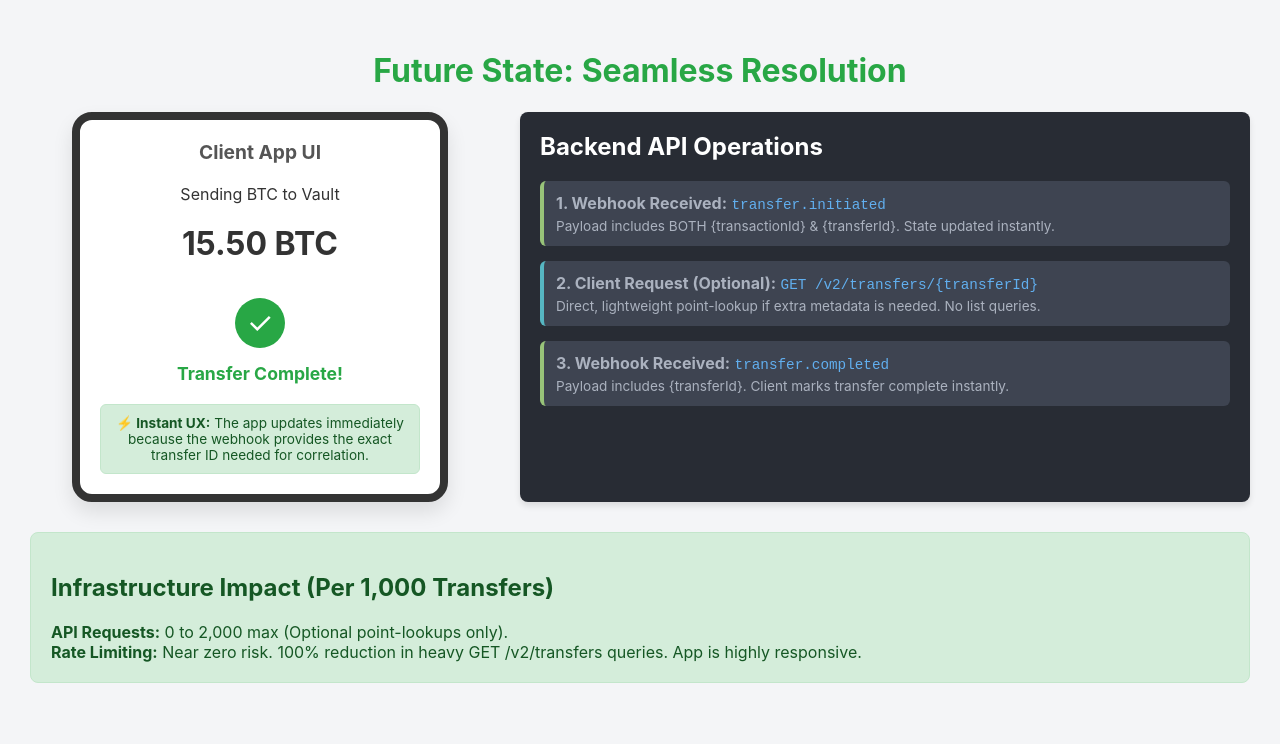
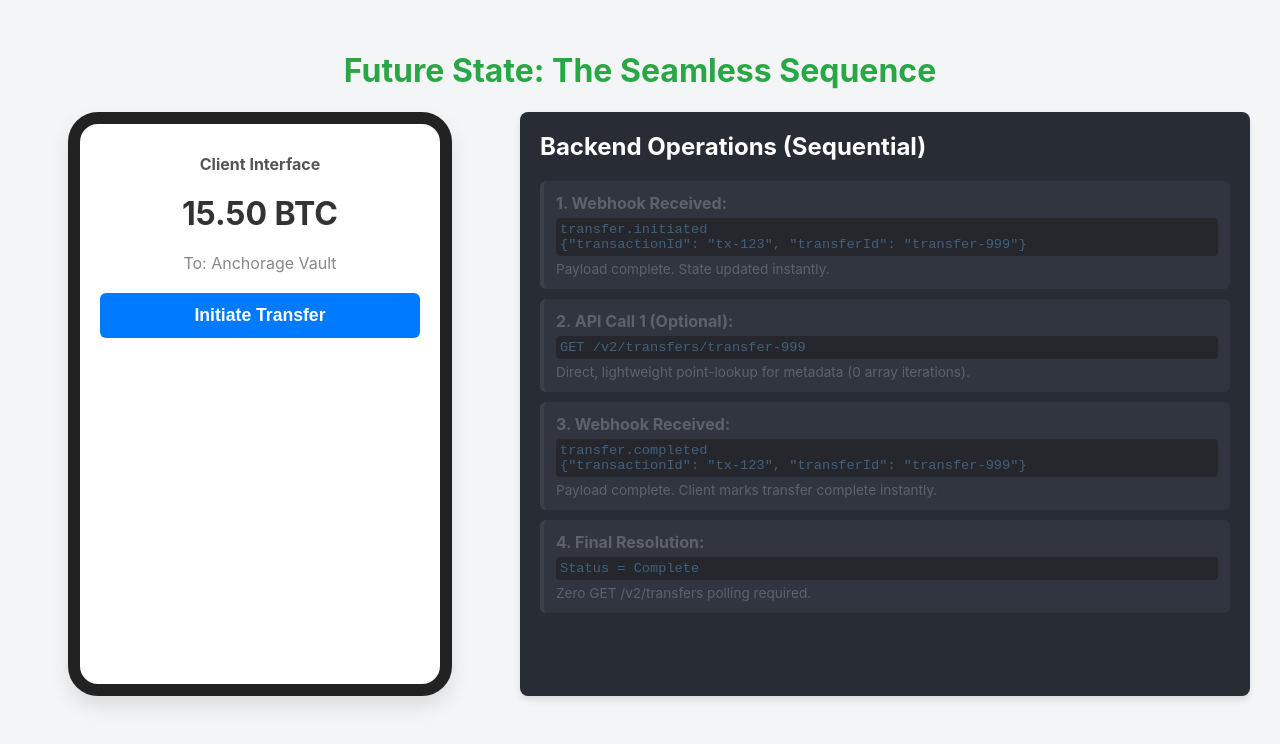
Before and after one commit to zuhair-imaduddin-anchor/webhook-enhancement-new, a plain HTML site: page index.html in a window 1280 px wide. Drawn offline with Linux system fonts and the light colour scheme.

Commit message:
Update title and improve app UI styling

```diff
--- a/index.html
+++ b/index.html
@@ -3,75 +3,93 @@
 <head>
     <meta charset="UTF-8">
     <meta name="viewport" content="width=device-width, initial-scale=1.0">
-    <title>Future State: Seamless Experience</title>
+    <title>Future State: Sequential Ops</title>
     <style>
         body { font-family: -apple-system, BlinkMacSystemFont, sans-serif; margin: 0; padding: 30px; background-color: #f4f5f7; color: #333; }
         h1 { text-align: center; color: #28a745; }
         .grid { display: flex; gap: 30px; margin-top: 20px; }
 
-        /* App UI (Left Side) */
+        /* App UI */
         .app-container { flex: 1; display: flex; justify-content: center; }
-        .mobile-app { width: 320px; background: white; border-radius: 20px; box-shadow: 0 10px 20px rgba(0,0,0,0.1); border: 8px solid #333; padding: 20px; display: flex; flex-direction: column; align-items: center; text-align: center; }
-        .app-header { font-size: 1.2em; font-weight: bold; margin-bottom: 20px; color: #555; }
+        .mobile-app { width: 320px; height: 500px; background: white; border-radius: 30px; box-shadow: 0 10px 20px rgba(0,0,0,0.1); border: 12px solid #222; padding: 30px 20px; display: flex; flex-direction: column; align-items: center; text-align: center; position: relative; }
         .amount { font-size: 2em; font-weight: bold; margin: 20px 0; }
+        .btn { background: #007bff; color: white; border: none; padding: 12px 24px; border-radius: 6px; font-size: 1.1em; cursor: pointer; width: 100%; margin-top: 20px; font-weight: bold; }
 
-        /* Success Checkmark */
-        .success-icon { width: 50px; height: 50px; background-color: #28a745; border-radius: 50%; display: flex; align-items: center; justify-content: center; color: white; font-size: 30px; margin: 15px auto; }
-        .status-text { color: #28a745; font-size: 1.1em; font-weight: bold; margin-bottom: 20px; }
-        .unlocked-note { background: #d4edda; color: #155724; padding: 10px; border-radius: 6px; font-size: 0.85em; margin-top: auto; border: 1px solid #c3e6cb; }
+        .spinner { border: 4px solid #f3f3f3; border-top: 4px solid #28a745; border-radius: 50%; width: 40px; height: 40px; animation: spin 1s linear infinite; margin: 20px auto; display: none; }
+        @keyframes spin { 0% { transform: rotate(0deg); } 100% { transform: rotate(360deg); } }
 
-        /* API Flow (Right Side) */
-        .api-flow { flex: 1.5; background: #282c34; color: #abb2bf; padding: 20px; border-radius: 8px; box-shadow: 0 4px 6px rgba(0,0,0,0.1); }
-        .api-step { margin-bottom: 15px; padding: 12px; background: #3e4451; border-radius: 6px; border-left: 4px solid #98c379; }
-        .api-step code { color: #61afef; font-size: 1.1em; }
+        .status-text { color: #666; font-size: 0.9em; margin-bottom: 20px; min-height: 40px; }
+        .unlocked-note { background: #d4edda; color: #155724; padding: 10px; border-radius: 6px; font-size: 0.85em; margin-top: auto; border: 1px solid #c3e6cb; display: none; }
+
+        /* API Flow */
+        .api-flow { flex: 1.5; background: #282c34; color: #abb2bf; padding: 20px; border-radius: 8px; box-shadow: 0 4px 6px rgba(0,0,0,0.1); display: flex; flex-direction: column; gap: 10px; }
+        .api-step { padding: 12px; background: #3e4451; border-radius: 6px; border-left: 4px solid #5c6370; opacity: 0.4; transition: all 0.3s ease; }
+        .api-step.active { opacity: 1; border-left-color: #56b6c2; background: #4b5263; transform: translateX(-5px); box-shadow: 0 4px 8px rgba(0,0,0,0.2); }
+        .api-step.done { opacity: 0.8; border-left-color: #98c379; }
+        .api-step code { color: #61afef; font-size: 1.05em; display: block; margin-top: 5px; background: #222; padding: 4px; border-radius: 4px;}
         .api-step .note { display: block; margin-top: 5px; font-size: 0.85em; color: #abb2bf; }
 
-        /* Metrics */
-        .metrics { margin-top: 30px; padding: 20px; border-radius: 8px; background-color: #d4edda; border: 1px solid #c3e6cb; color: #155724; }
     </style>
 </head>
 <body>
 
-    <h1>Future State: Seamless Resolution</h1>
+    <h1>Future State: The Seamless Sequence</h1>
 
     <div class="grid">
         <div class="app-container">
             <div class="mobile-app">
-                <div class="app-header">Client App UI</div>
-                <div>Sending BTC to Vault</div>
+                <div style="font-weight: bold; color: #555;">Client Interface</div>
                 <div class="amount">15.50 BTC</div>
-                <div class="success-icon">✓</div>
-                <div class="status-text">Transfer Complete!</div>
+                <div style="color: #888;">To: Anchorage Vault</div>
 
-                <div class="unlocked-note">
-                    <strong>⚡ Instant UX:</strong> The app updates immediately because the webhook provides the exact transfer ID needed for correlation.
+                <button class="btn" id="startBtn" onclick="runSimulation()">Initiate Transfer</button>
+
+                <div class="spinner" id="spinner"></div>
+                <div class="status-text" id="statusText"></div>
+
+                <div class="unlocked-note" id="note">
+                    <strong>⚡ Instant Correlation:</strong> App resolved state instantly. Zero heavy API polling required.
                 </div>
             </div>
         </div>
 
-        <div class="api-flow">
-            <h2 style="color: white; margin-top: 0;">Backend API Operations</h2>
-
-            <div class="api-step">
-                <strong>1. Webhook Received:</strong> <code>transfer.initiated</code>
-                <span class="note">Payload includes BOTH {transactionId} & {transferId}. State updated instantly.</span>
-            </div>
-            <div class="api-step" style="border-left-color: #56b6c2;">
-                <strong>2. Client Request (Optional):</strong> <code>GET /v2/transfers/{transferId}</code>
-                <span class="note">Direct, lightweight point-lookup if extra metadata is needed. No list queries.</span>
-            </div>
-            <div class="api-step">
-                <strong>3. Webhook Received:</strong> <code>transfer.completed</code>
-                <span class="note">Payload includes {transferId}. Client marks transfer complete instantly.</span>
-            </div>
+        <div class="api-flow" id="flowBox">
+            <h2 style="color: white; margin-top: 0; margin-bottom: 10px;">Backend Operations (Sequential)</h2>
+            <div class="api-step" id="step1"><strong>1. Webhook Received:</strong> <code>transfer.initiated<br>{"transactionId": "tx-123", "transferId": "transfer-999"}</code><span class="note">Payload complete. State updated instantly.</span></div>
+            <div class="api-step" id="step2"><strong>2. API Call 1 (Optional):</strong> <code>GET /v2/transfers/transfer-999</code><span class="note">Direct, lightweight point-lookup for metadata (0 array iterations).</span></div>
+            <div class="api-step" id="step3"><strong>3. Webhook Received:</strong> <code>transfer.completed<br>{"transactionId": "tx-123", "transferId": "transfer-999"}</code><span class="note">Payload complete. Client marks transfer complete instantly.</span></div>
+            <div class="api-step" id="step4"><strong>4. Final Resolution:</strong> <code>Status = Complete</code><span class="note">Zero GET /v2/transfers polling required.</span></div>
         </div>
     </div>
 
-    <div class="metrics">
-        <h2>Infrastructure Impact (Per 1,000 Transfers)</h2>
-        <strong>API Requests:</strong> 0 to 2,000 max (Optional point-lookups only).<br>
-        <strong>Rate Limiting:</strong> Near zero risk. 100% reduction in heavy GET /v2/transfers queries. App is highly responsive.
-    </div>
+    <script>
+        const sleep = ms => new Promise(r => setTimeout(r, ms));
 
+        async function runSimulation() {
+            document.getElementById('startBtn').style.display = 'none';
+            document.getElementById('spinner').style.display = 'block';
+            document.getElementById('note').style.display = 'block';
+            const status = document.getElementById('statusText');
+
+            status.innerHTML = "<strong>Processing...</strong>";
+
+            for(let i=1; i<=4; i++) {
+                const step = document.getElementById(`step${i}`);
+                if(i > 1) document.getElementById(`step${i-1}`).className = "api-step done";
+
+                step.className = "api-step active";
+
+                // Rapid processing because no heavy queries are needed
+                await sleep(1000);
+            }
+
+            document.getElementById('step4').className = "api-step done";
+            document.getElementById('spinner').style.display = 'none';
+            status.innerHTML = "<span style='color: #28a745; font-size: 1.5em; font-weight: bold;'>✓ Success</span><br>Transfer resolved instantly.";
+            document.getElementById('startBtn').style.display = 'block';
+            document.getElementById('startBtn').innerText = 'Reset Simulation';
+            document.getElementById('startBtn').onclick = () => location.reload();
+        }
+    </script>
 </body>
 </html>
```
